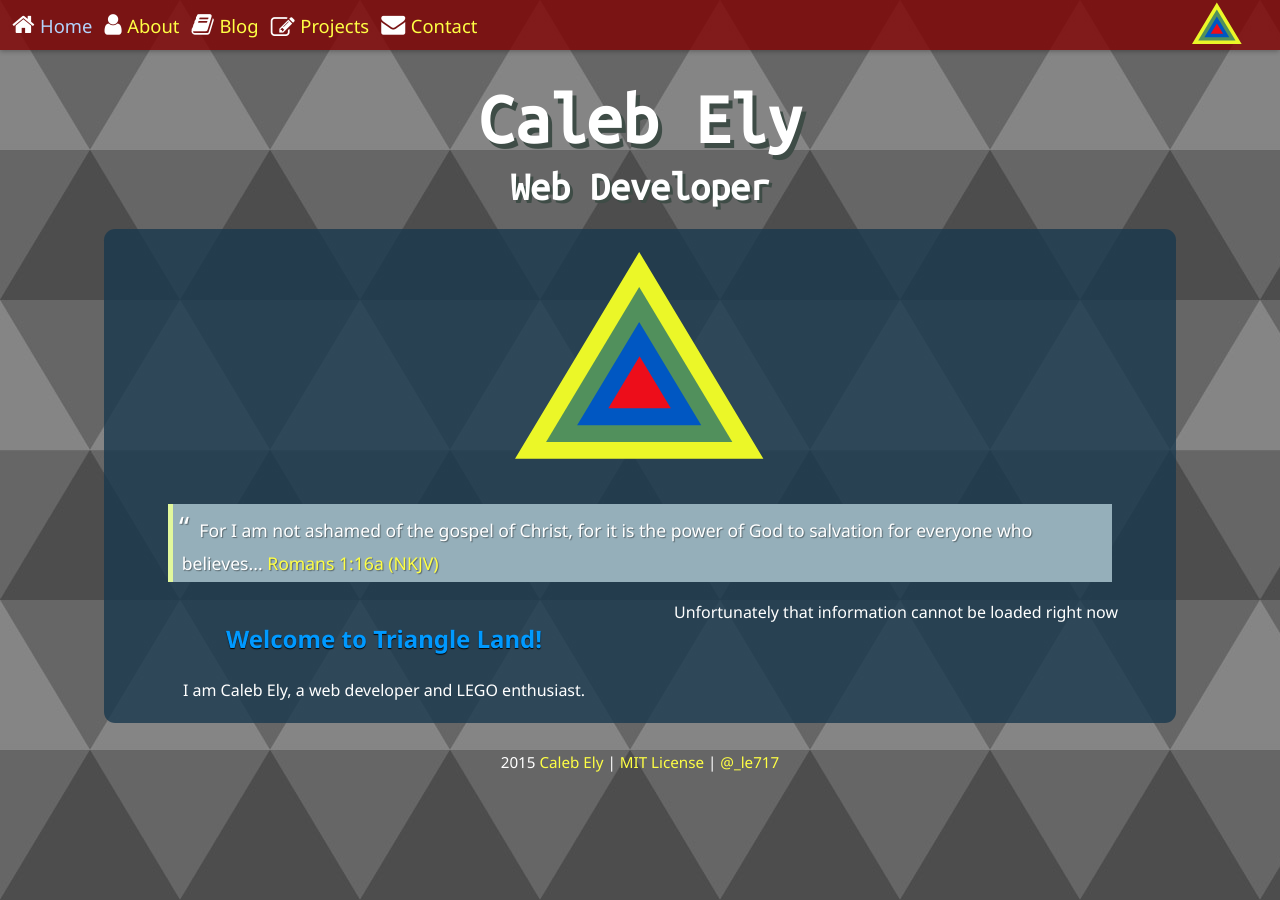
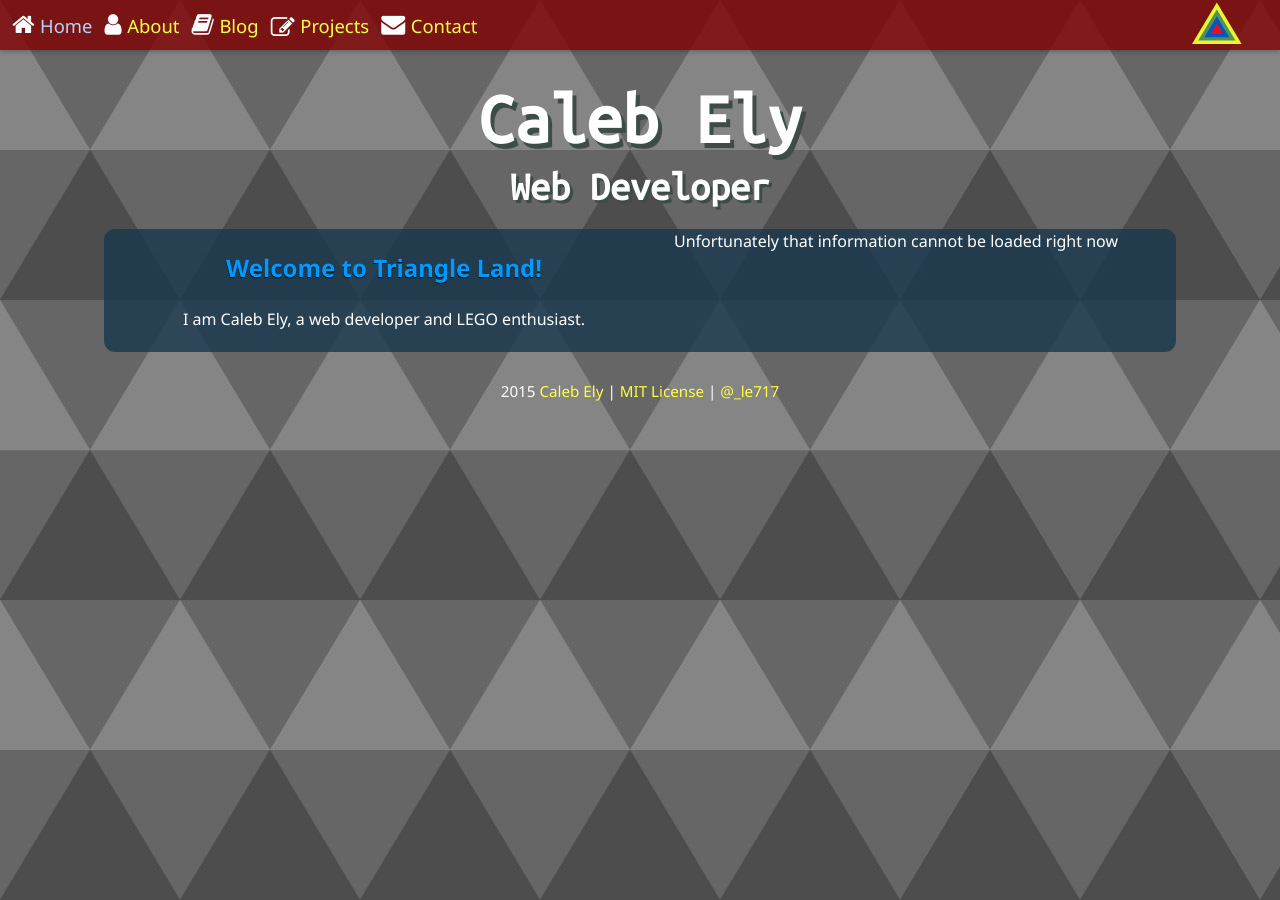
Before and after one commit to le717/le717.github.io, a Jekyll site: the page built from index.html, in a window 1280 px wide. Built offline with Jekyll 4.4.1, drawn with Linux system fonts in a browser that asks for light colours; nearby versions of some CDN libraries.

Commit message:
* Remove logo from index

```diff
--- a/_includes/head.html
+++ b/_includes/head.html
@@ -3,9 +3,9 @@
 <head>
   <meta charset="utf-8">
   <meta name="viewport" content="width=device-width, initial-scale=1.0">
-  <meta name="title" content="Triangle Land">
+  <meta name="title" content="Caleb Ely - Programmer && Web Developer">
   <meta name="description" content="It's a world of 717 Triangular possibilities!">
-  <meta name="keywords" content="Triangle717, le717, LEGO, Website developer">
+  <meta name="keywords" content="caleb ely,website developer,webdev,programming,programmer,python,javascript,php">
   <link rel="apple-touch-icon" sizes="152x152" href="/apple-touch-icon.png">
   <link rel="apple-touch-icon-precomposed" sizes="152x152" href="/apple-touch-icon-precomposed.png">
   <link rel="shortcut icon" sizes="152x152" href="/favicon.png">
--- a/_includes/loading.html
+++ /dev/null
@@ -1 +0,0 @@
-<img class="loading img-responsive" alt="Loading..." width="200" height="200" src="/img/logo.svg">
--- a/about/index.html
+++ b/about/index.html
@@ -4,6 +4,11 @@ title: About
 script: /js/about.min.js
 ---
 <h1 class="text-center">About</h1>
+
+<blockquote>
+  For I am not ashamed of the gospel of Christ, for it is the power of God to salvation for everyone who believes...
+  <a target="_blank" href="http://bible.com/114/rom.1.16.nkjv">Romans&nbsp;1:16a&nbsp;(NKJV)</a>
+</blockquote>
 
 <h3>Who is this guy?</h3>
 <p>I am Caleb Ely, sometimes known as Triangle717 or le717, a <span id="i-am-age"></span> year old web developer, all-around technology fan, and part-time triangle, harkening from Triangle Land, Georgia, USA.</p>
--- a/index.html
+++ b/index.html
@@ -4,16 +4,6 @@ type: home
 title: Programmer &amp; &amp; Web Developer
 script: /js/github-feed.min.js
 ---
-
-<header>
-  <img class="img-responsive" width="250" height="250" src="/img/logo.svg">
-</header>
-
-<blockquote>
-  For I am not ashamed of the gospel of Christ, for it is the power of God to salvation for everyone who believes...
-  <a target="_blank" href="http://bible.com/114/rom.1.16.nkjv">Romans&nbsp;1:16a&nbsp;(NKJV)</a>
-</blockquote>
-
 <section class="homepage-columns">
   <div id="info">
     <h2>Welcome to Triangle Land!</h2>
```
Also changed, not shown: css/parts/_loading.scss (+0 -26 lines).
